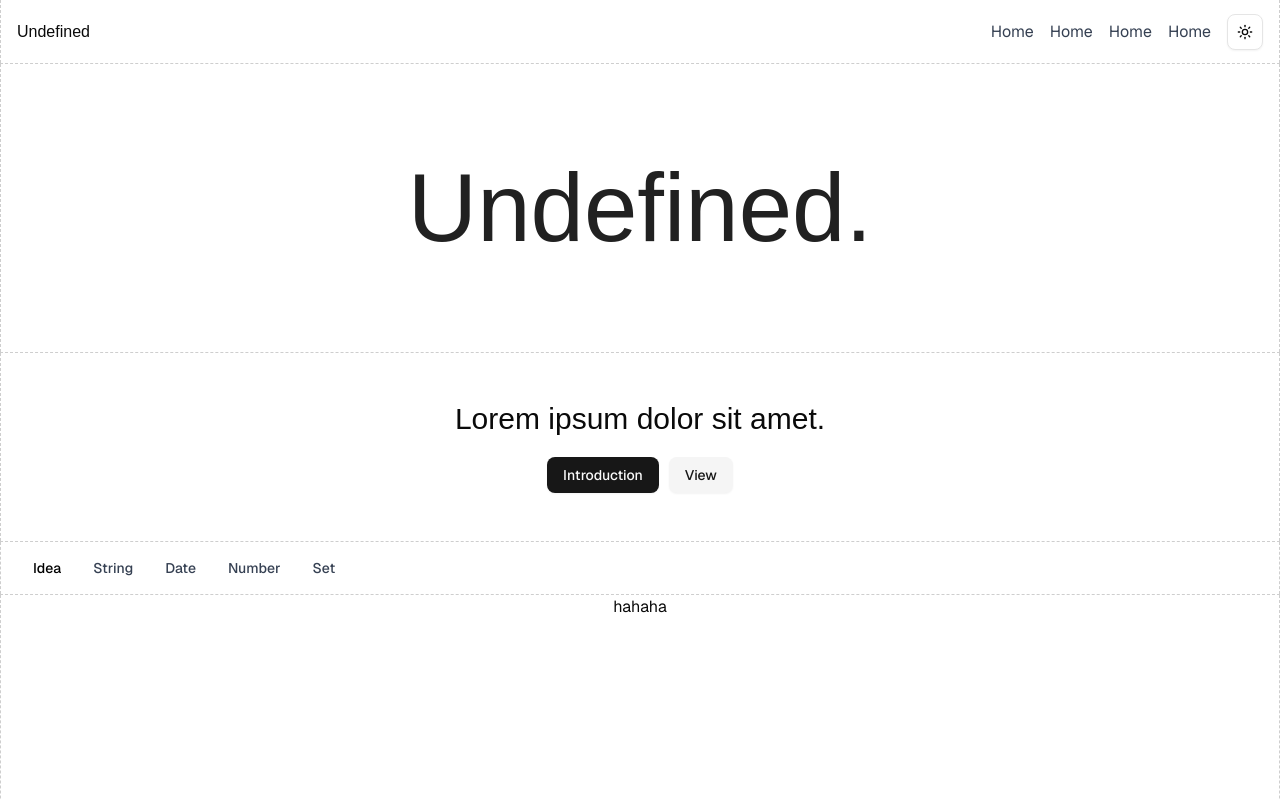
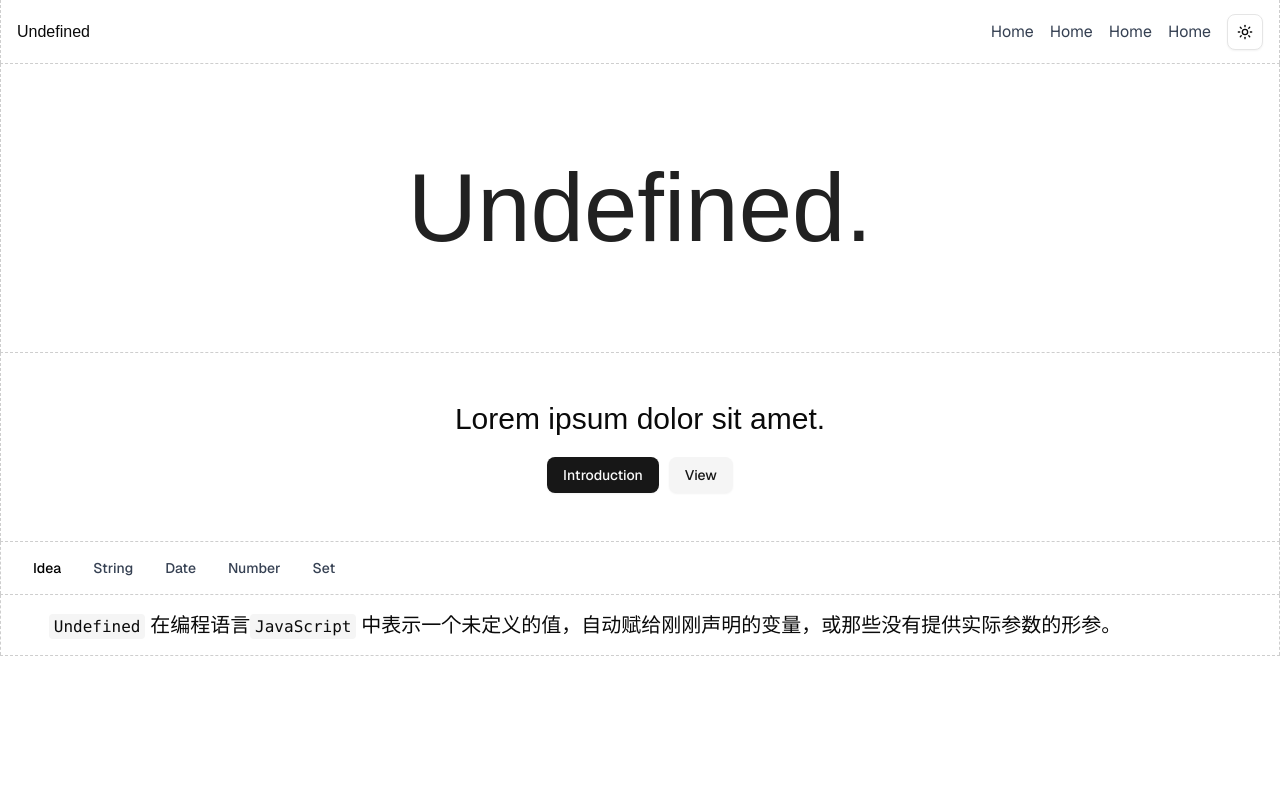
Before and after one commit to Rika-L/undefined, a Next.js app: page / in a window 1280 px wide. Shown: the top 800 px of the page. Built offline with nearby package versions, Linux system fonts and the light colour scheme; a web font is replaced by a local one.

Commit message:
feat: 优化布局

```diff
--- a/src/app/(main)/layout.tsx
+++ b/src/app/(main)/layout.tsx
@@ -11,7 +11,7 @@ function Layout({
       <Hero />
       <IdeaNav />
       <section className="border-b border-grid">
-        <div className="flex justify-center h-screen w-full max-w-7xl mx-auto xl:border-grid xl:border-x">
+        <div className="p-4 w-full max-w-7xl mx-auto xl:border-grid xl:border-x">
           {children}
         </div>
       </section>
--- a/src/app/(main)/page.tsx
+++ b/src/app/(main)/page.tsx
@@ -1,5 +1,16 @@
 function Page() {
-  return (<div>hahaha</div>)
+  return (
+    <div className="indent-8 text-xl">
+      <p>
+        <code>Undefined</code>
+        {' '}
+        在编程语言
+        <code>JavaScript</code>
+        {' '}
+        中表示一个未定义的值，自动赋给刚刚声明的变量，或那些没有提供实际参数的形参。
+      </p>
+    </div>
+  )
 }
 
 export default Page
--- a/src/app/globals.css
+++ b/src/app/globals.css
@@ -129,3 +129,7 @@
   border-color: color-mix(in oklab, var(--foreground) 20%, transparent);
   border-style: dashed;
 }
+
+code {
+  @apply relative rounded bg-muted px-[0.3rem] py-[0.2rem] font-mono text-base;
+}
```
